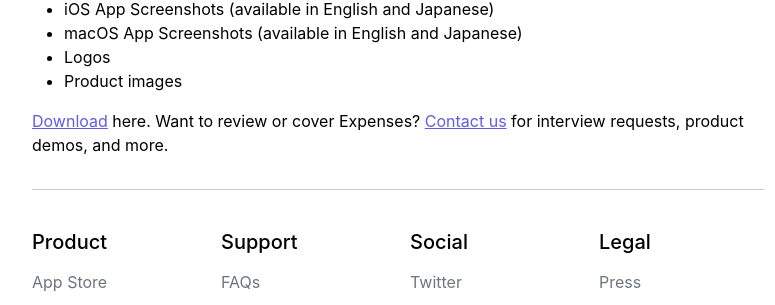
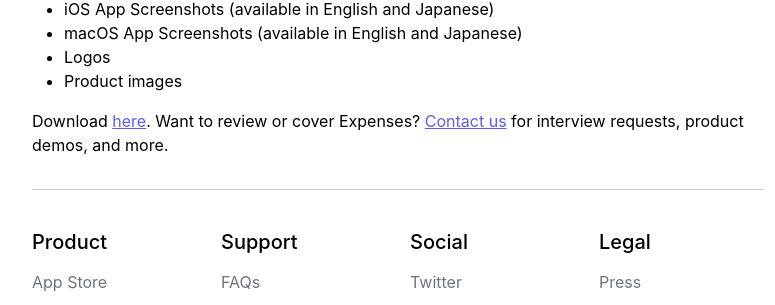
Before and after one commit to bluecometlabs/getexpenses.app, a Jekyll site: the page built from pages/press.md, in a window 1280 px wide. Shown: the part 212-517 px from the top of the page, without its empty margins (242-1017 px from the left). Built offline with Jekyll 4.4.1, drawn with Linux system fonts in a browser that asks for light colours.

Commit message:
Fix press page

```diff
--- a/pages/press.md
+++ b/pages/press.md
@@ -13,4 +13,4 @@ Press Kit includes the following resources:
 - Logos
 - Product images
 
-[Download](https://github.com/pixyzehn/getexpenses.app/releases/latest/download/presskit.zip) here. Want to review or cover Expenses? <a href="/contact/">Contact us</a> for interview requests, product demos, and more.
+Download [here](https://github.com/pixyzehn/getexpenses.app/releases/latest/download/presskit.zip). Want to review or cover Expenses? <a href="/contact/">Contact us</a> for interview requests, product demos, and more.
```
